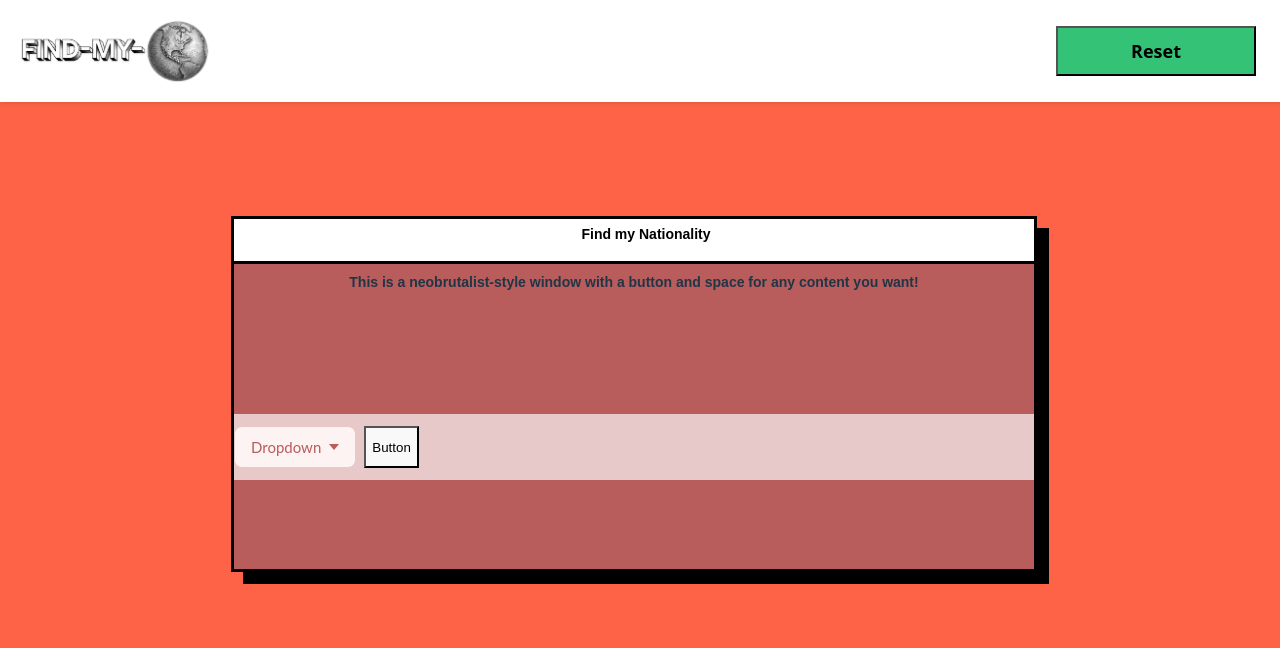
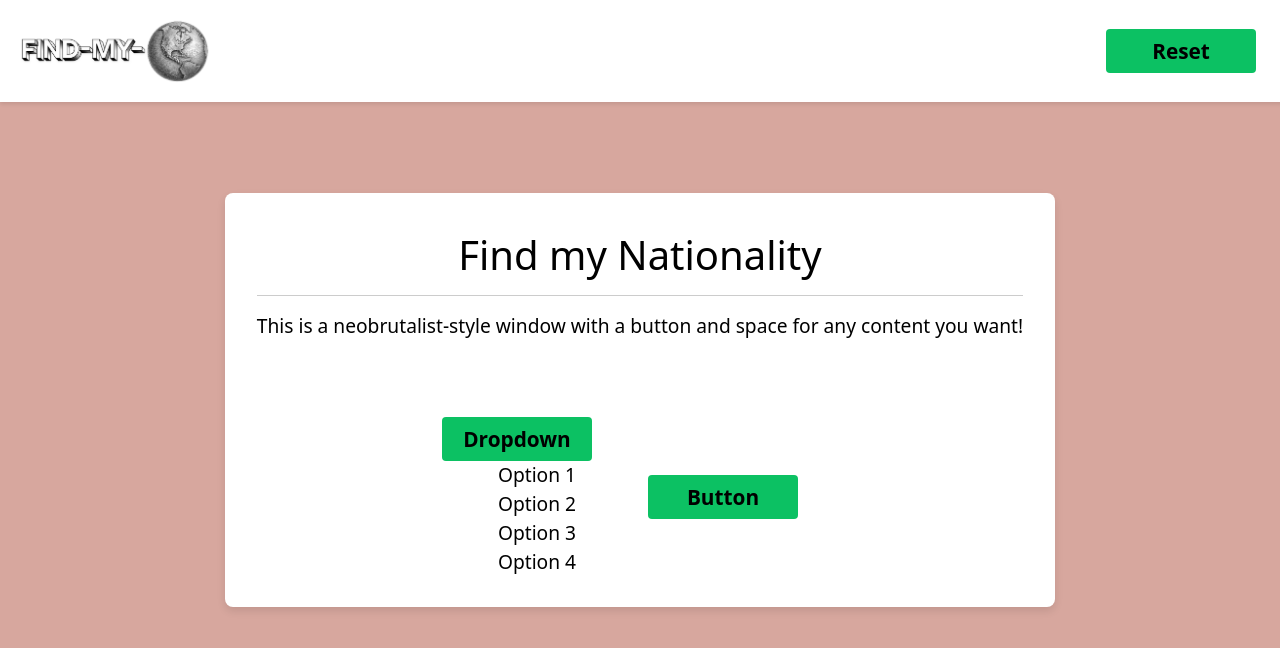
Before and after one commit to chintu901/nationality-quiz-react, a React (Vite) app: page / in a window 1280 px wide. Shown: the top 648 px of the page. Built offline with nearby package versions, Linux system fonts and the light colour scheme.

Commit message:
update the front page

```diff
--- a/src/App.css
+++ b/src/App.css
@@ -36,20 +36,30 @@ nav .header-image {
   display: flex;
   align-items: center;
 }
-nav button {
-  background: rgb(52, 195, 118);
+
+
+nav .nav-reset-btn {
+  background-color: #0cc163;
   font-family: inherit;
+  border: none;
+  padding: 0.5rem 1rem;
+  border-radius: 4px;
+  cursor: pointer;
+  width: 150px;
+  font-size: 1.3rem;
+  font-weight: 600;
+  transition: background-color 0.3s ease;
   margin-right: 40px;
-  padding: 0.6em 1.3em;
-  width: 200px;
-  font-weight: 900;
-  font-size: 18px;
-  cursor: pointer;
 }
 
-nav button:hover {
-  background-color: rgb(50, 181, 111);
+nav .nav-reset-btn:hover {
+  background-color: #00ad54;
 }
+
+nav .nav-reset-btn:active {
+  background-color: #028340;
+}
+
 
 
 
@@ -79,140 +89,3 @@ nav img {
 .read-the-docs {
   color: #888;
 }
-
-.main-page {
-  display: flex;
-  flex-direction: column;
-  align-items: center;
-  justify-content: center;
-  height: 100%;
-  width: 100%;
-}
-
-div .start-page {
-  font-family: Montserrat, sans-serif;
-  width: 800px;
-  height: 350px;
-  translate: -6px -6px;
-  background: #ff66a3;
-  border: 3px solid #000000;
-  box-shadow: 12px 12px 0 #000000;
-  overflow: hidden;
-  transition: all 0.3s ease;
-}
-
-.head {
-  font-family: Montserrat, sans-serif;
-  font-size: 14px;
-  font-weight: 900;
-  width: 100%;
-  height: 32px;
-  background: #ffffff;
-  padding: 5px 12px;
-  color: #000000;
-  border-bottom: 3px solid #000000;
-}
-
-.content {
-  padding: 8px 12px;
-  font-size: 14px;
-  font-weight: 600;
-  height: 100%;
-  background-color: #b85c5c;
-  position: relative;
-}
-
-.content-inputs {
-  display: flex;
-  gap: 8px;
-  background-color: #e8c9c9;
-  padding: 12px;
-  position: absolute;
-  width: 100%;
-  top: 50%;
-  left: 50%;
-  transform: translate(-50%, -50%);
-}
-
-
-
-.card:hover {
-  translate: -6px;
-}
-
-.dropdown-trigger {
-      width: 100%;
-      padding: 11px 16px;
-      background: #fdf3f3;
-      border: 1.5px solid #e8c9c9;
-      border-radius: 8px;
-      color: #b85c5c;
-      font-family: 'Lato', sans-serif;
-      font-size: 15px;
-      font-weight: 400;
-      cursor: pointer;
-      display: flex;
-      align-items: center;
-      justify-content: space-between;
-      gap: 8px;
-      outline: none;
-      transition: border-color 0.2s, box-shadow 0.2s;
-      text-align: left;
-    }
-
-    .dropdown-trigger:hover,
-    .dropdown-trigger:focus {
-      border-color: #c97a7a;
-      box-shadow: 0 0 0 3px rgba(184, 92, 92, 0.08);
-    }
-
-    .dropdown-trigger.open {
-      border-color: #c97a7a;
-      border-bottom-left-radius: 0;
-      border-bottom-right-radius: 0;
-    }
-
-    .arrow {
-      width: 0;
-      height: 0;
-      border-left: 5px solid transparent;
-      border-right: 5px solid transparent;
-      border-top: 6px solid #b85c5c;
-      transition: transform 0.2s ease;
-      flex-shrink: 0;
-    }
-
-    .dropdown-trigger.open .arrow {
-      transform: rotate(180deg);
-    }
-
-    .dropdown-menu {
-      position: absolute;
-      top: 100%;
-      left: 0;
-      right: 0;
-      background: #fdf3f3;
-      border: 1.5px solid #c97a7a;
-      border-top: none;
-      border-bottom-left-radius: 8px;
-      border-bottom-right-radius: 8px;
-      overflow: hidden;
-      display: none;
-      z-index: 100;
-      box-shadow: 0 4px 12px rgba(184, 92, 92, 0.1);
-    }
-
-    .dropdown-menu.open {
-      display: block;
-    }
-
-    .dropdown-item {
-      padding: 10px 16px;
-      color: #b85c5c;
-      font-size: 15px;
-      cursor: pointer;
-    }
-
-    .dropdown-item:hover {
-      background: #f5e0e0;
-    }
--- a/src/components/StartScreen.jsx
+++ b/src/components/StartScreen.jsx
@@ -1,30 +1,9 @@
 import worldMap from '../assets/world-map.jpg'
-import '../App.css'
+import '../styles/StartScreen.css'
 
- const trigger = document.getElementById('trigger');
-    const menu = document.getElementById('menu');
-
-    function toggleDropdown() {
-      trigger.classList.toggle('open');
-      menu.classList.toggle('open');
-    }
-
-    function selectItem(value) {
-      document.getElementById('selected-text').textContent = value;
-      trigger.classList.remove('open');
-      menu.classList.remove('open');
-    }
-
-    document.addEventListener('click', (e) => {
-      if (!trigger.contains(e.target) && !menu.contains(e.target)) {
-        trigger.classList.remove('open');
-        menu.classList.remove('open');
-      }
-    });
 
 export default function StartPage(){
     return (
-        <div className="main-page">
         <div className="start-page">
             <div className="head">Find my Nationality</div>
             <div className="content">
@@ -35,7 +14,7 @@ export default function StartPage(){
                     <div className="dropdown-wrapper">
                         <button className="dropdown-trigger" id="trigger" onClick={() => toggleDropdown()}>
                         <span id="selected-text">Dropdown</span>
-                            <span className="arrow"></span>
+                        <span className="arrow"><i class="hgi hgi-stroke hgi-arrow-down-01"></i></span>
                         </button>
                         <div className="dropdown-menu" id="menu">
                         <div className="dropdown-item" onClick={() => selectItem('Option 1')}>Option 1</div>
@@ -48,6 +27,5 @@ export default function StartPage(){
                 </div>
             </div>
         </div>
-        </div>
     )
 }
--- a/src/components/nav-bar.jsx
+++ b/src/components/nav-bar.jsx
@@ -7,7 +7,7 @@ export default function NavBar(){
                 <img src={logo} alt="App Logo" />
             </div>
             <div className="header-buttons">
-                <button>Reset</button>
+                <button className='nav-reset-btn'>Reset</button>
             </div>
         </nav>
     )
--- a/src/index.css
+++ b/src/index.css
@@ -28,7 +28,6 @@ body {
   place-items: center;
   min-width: 320px;
   min-height: 100vh;
-  background-color: tomato;
 }
 
 h1 {
--- /dev/null
+++ b/src/styles/StartScreen.css
@@ -0,0 +1,62 @@
+body{
+    background-color: rgb(215, 167, 158);
+    display: flex;
+    justify-content: center;
+    align-items: center;
+    height: 100vh;
+}
+
+.start-page {
+    background-color: white;
+    padding: 2rem;
+    height: 350px;
+    color: black;
+    border-radius: 8px;
+    box-shadow: 0 4px 8px rgba(0, 0, 0, 0.1);
+    text-align: center;
+}
+
+.start-page .head {
+    font-size: 2.5rem;
+    margin-bottom: 1rem;
+    height: 20%;
+    border-bottom: 1px solid #ccc;
+}
+
+.start-page .content {
+    font-size: 1.2rem;
+    margin-bottom: 2rem;
+    height: 80%;
+}
+
+.start-page .content .content-inputs {
+    display: flex;
+    height: 100%;
+    flex-direction: row;
+    align-items: center;
+    justify-content: center;
+    gap: 1rem;
+    margin-top: 1rem;
+}
+
+button {
+  background-color: #0cc163;
+  font-family: inherit;
+  border: none;
+  padding: 0.5rem 1rem;
+  border-radius: 4px;
+  cursor: pointer;
+  width: 150px;
+  font-size: 1.3rem;
+  font-weight: 600;
+  transition: background-color 0.3s ease;
+  margin-right: 40px;
+}
+
+button:hover {
+  background-color: #00ad54;
+}
+
+button:active {
+  background-color: #028340;
+}
```
Lines whose indentation alone changed are shown as unchanged.
